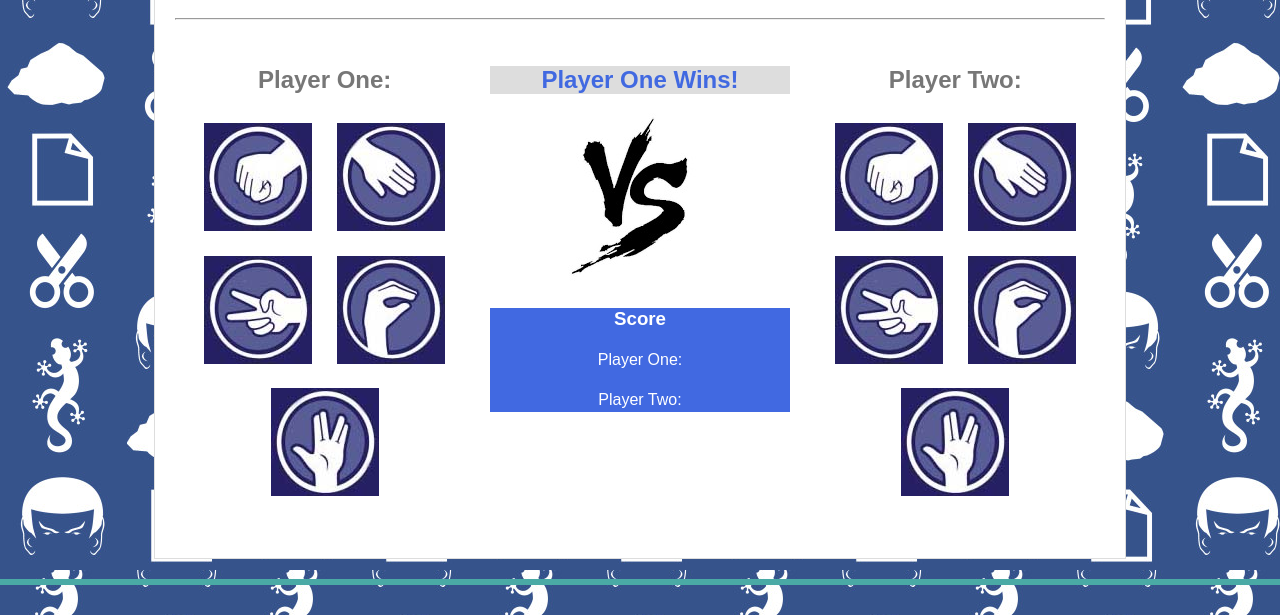
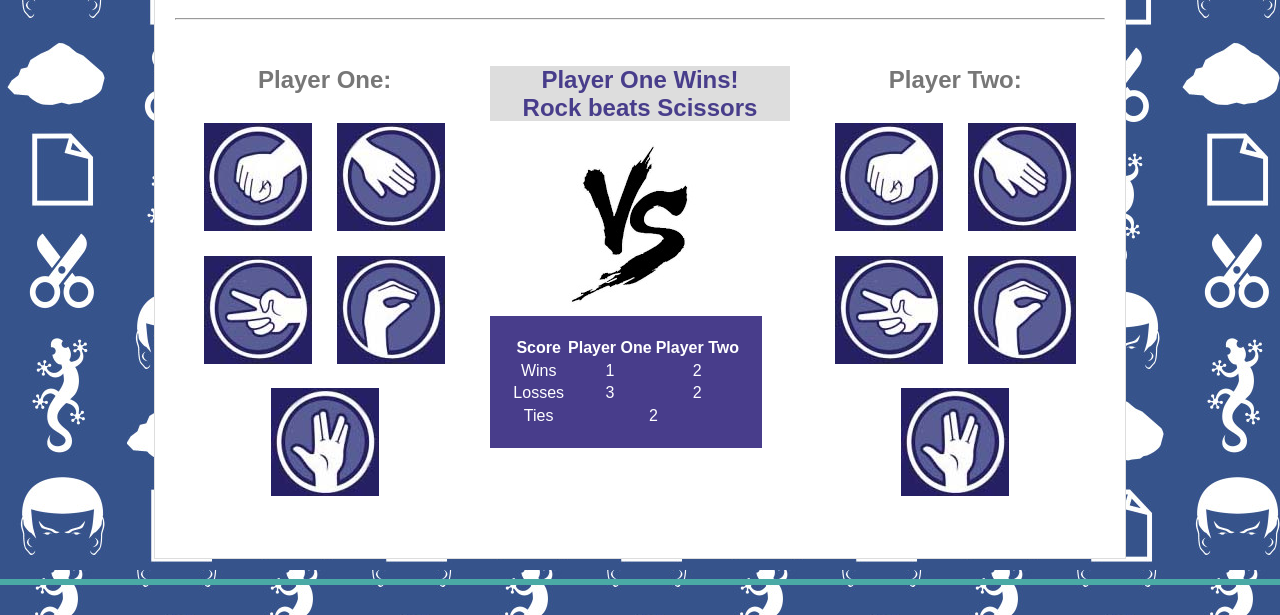
Before and after one commit to Incontextseo/rps-multiplayer, a plain HTML site: page index.html in a window 1280 px wide. Shown: the part 185-800 px from the top of the page. Drawn offline with nearby package versions, Linux system fonts and the light colour scheme.

Commit message:
Added a Score table showing player 1 & 2 wins/losses and ties

```diff
--- a/assets/css/style.css
+++ b/assets/css/style.css
@@ -205,13 +205,14 @@ input[type=text], input[type=email], textarea {
 
 #announcement {
     background-color: #ddd;
-    color: royalblue;
+    color: darkslateblue;
 }
 
 #score {
-    background-color: royalblue;
+    background-color: darkslateblue;
     color: white;
     margin-bottom: 100px;
+    padding: 20px;
 }
 
 #hands-options {
--- a/index.html
+++ b/index.html
@@ -39,14 +39,33 @@
                       </div>
                     <div class="battleground">
                     <!-- <img id="player-one-hand" src="assets/images/spock.jpg"><br/> -->
-                      <br/><h2 id="announcement">Player One Wins!</h2>
+                      <br/><h2 id="announcement">Player One Wins!
+                        <br/>Rock beats Scissors
+                      </h2>
                     <img id="vs-logo" src="assets/images/vs.jpg"><br/>
                     <!-- <img id="player-two-hand" src="assets/images/spock.jpg"> -->
-                    <div id="score">
-                        <h3>Score</h3>
-                        <p>Player One: <span id="one-wins"></span></p>
-                        <p>Player Two: <span id="two-wins"></span></p>
-                      </div>
+                    <div>
+                      <table id="score">
+                        <tr>
+                          <th padding="15px">Score</th>
+                          <th padding="15px">Player One</th>
+                          <th padding="15px">Player Two</th>
+                        </tr>
+                        <tr>
+                          <td>Wins</td>
+                          <td><span id="one-wins">1</span></td>
+                          <td><span id="two-wins">2</span></td>
+                        </tr>
+                        <tr>
+                          <td>Losses</td>
+                          <td><span id="one-loss">3</span></td>
+                          <td><span id="two-loss">2</span></td>
+                        </tr>
+                        <tr>
+                          <td>Ties</td>
+                          <td colspan="2"><span id="ties"">2</span></td>
+                        </tr>
+                      </table>
                     </div>
                     <div id="player-two-hand">
                         <br/><h2>Player Two:</h2>
```
